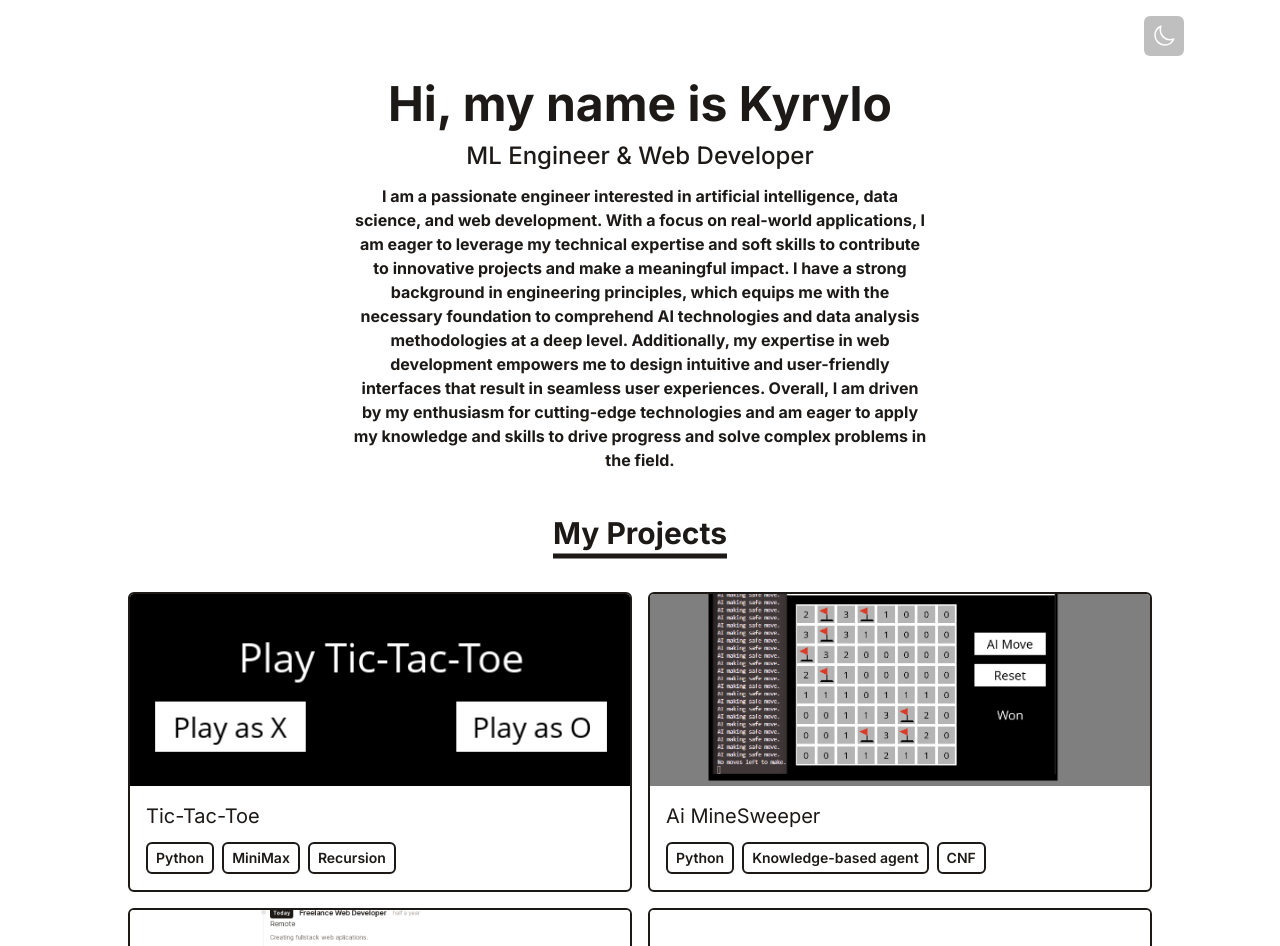
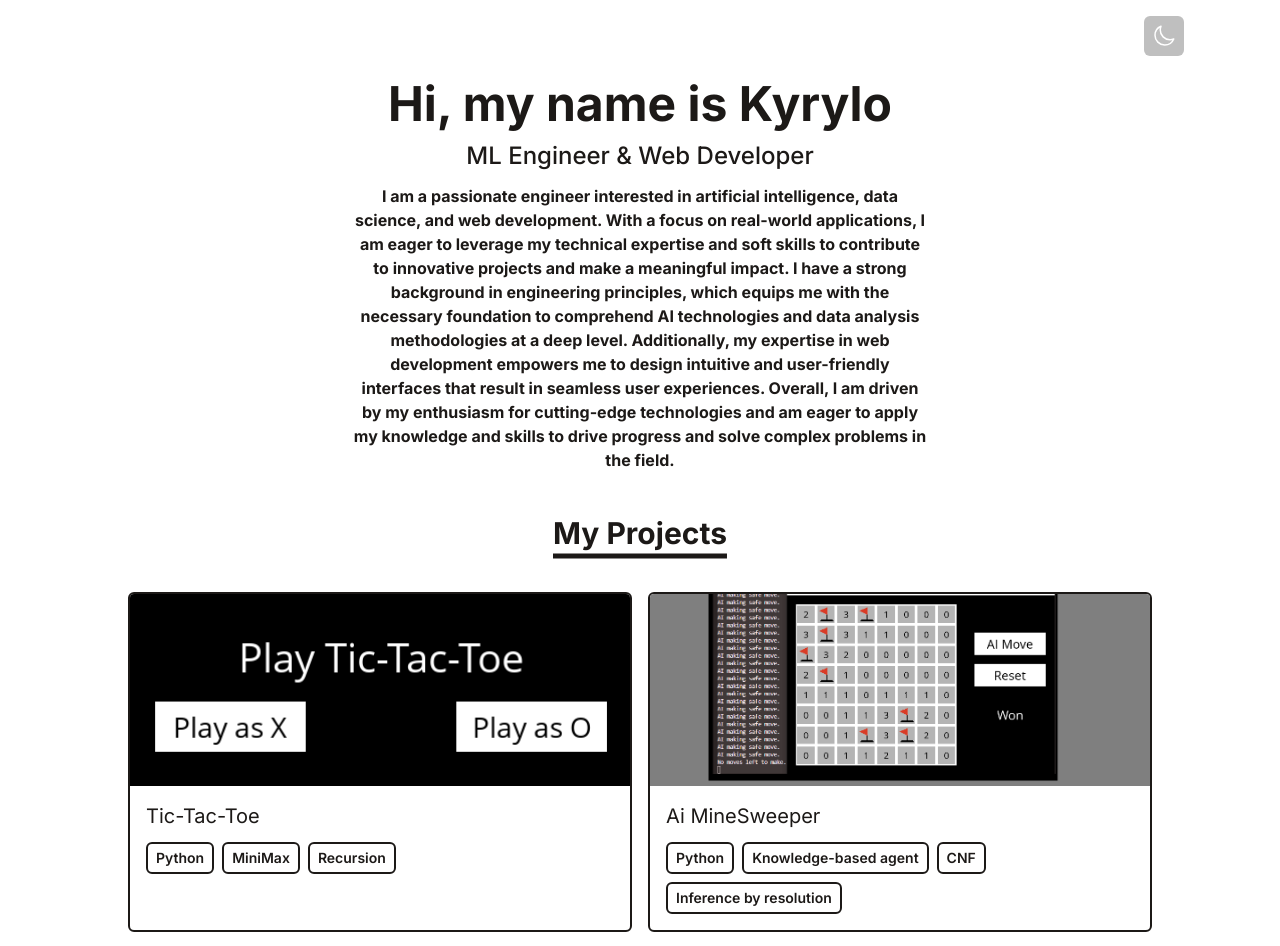
Before and after one commit to sumdeusvitae/portfolio, a React (Vite) app: page / in a window 1280 px wide. Shown: the top 946 px of the page. Built offline with nearby package versions, Linux system fonts and the light colour scheme.

Commit message:
little adjustment

```diff
--- a/src/data/portfolio.js
+++ b/src/data/portfolio.js
@@ -8,7 +8,7 @@ export default [
   {
     title: "Ai MineSweeper",
     imgUrl: "/assets/MineSweeper.png",
-    stack: ["Python", "Knowledge-based agent", "CNF"],
+    stack: ["Python", "Knowledge-based agent", "CNF", "Inference by resolution"],
     link: "https://github.com/SumDeusVitae/AI_MineSweeper",
   },
   {
```
